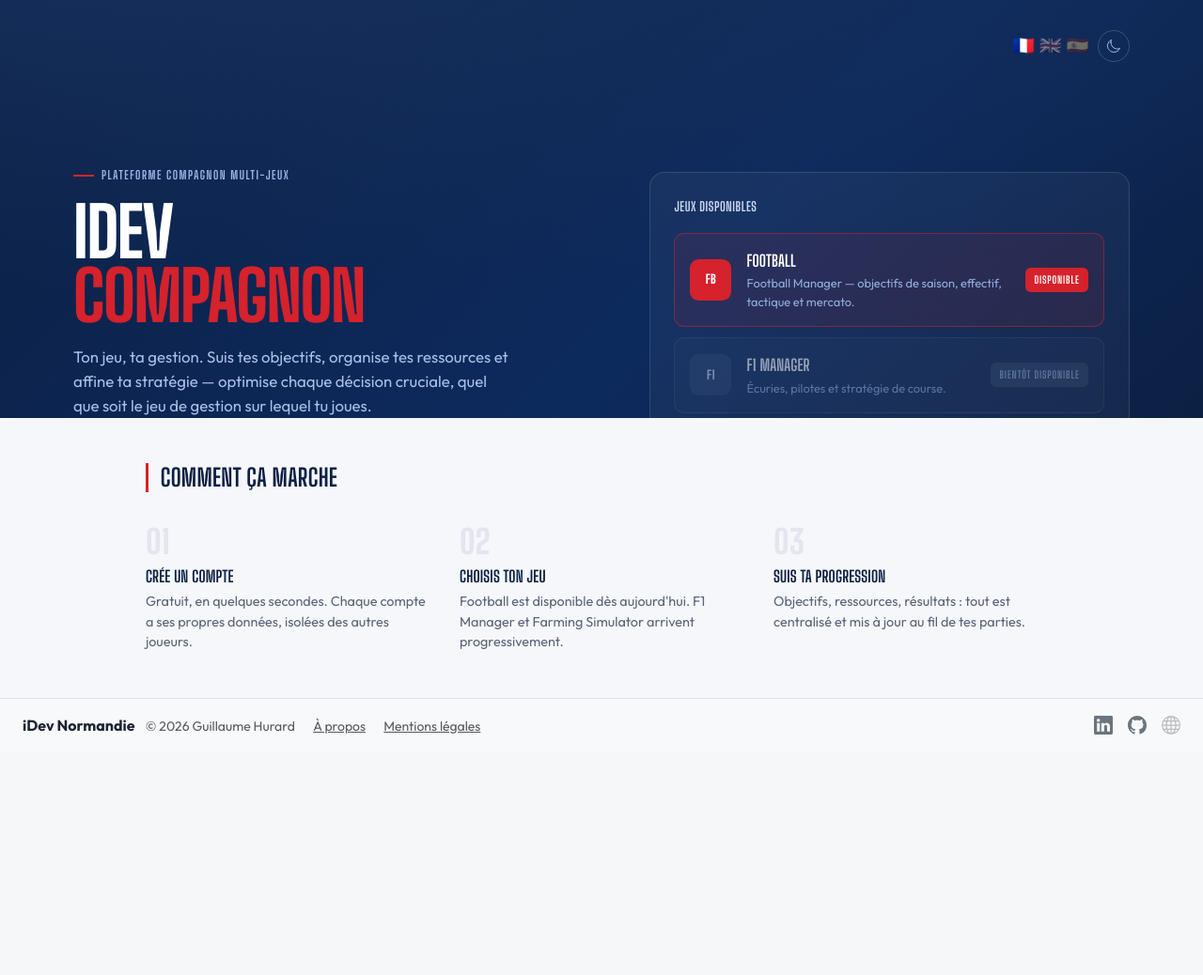
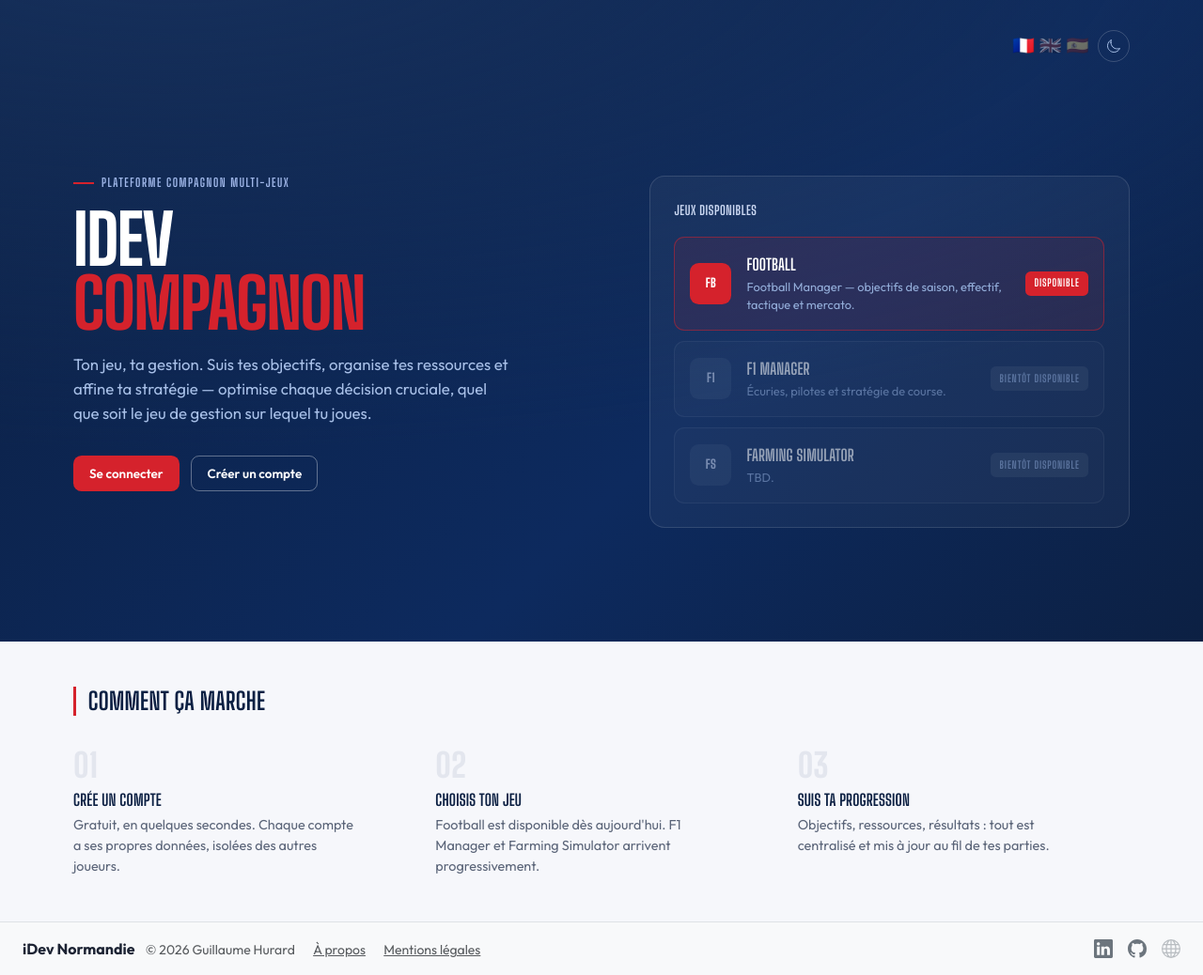
Before and after one commit to PsycoSGWaK/FMXX, a PHP site: page /root/ in a window 1280 px wide. Shown: the whole page at 94% size. Before the commit the page ends 782 px from the top, so only its background shows below. Run offline with PHP 8.4, Linux system fonts and the light colour scheme.

Commit message:
Corrige le vide sous le footer en 4K : le site n'avait pas de DOCTYPE
Sans <!DOCTYPE html>/<html>, tout le site tournait en mode Quirks du
navigateur, ce qui empechait la landing de reprendre une hauteur normale
(body force a occuper tout le viewport quel que soit le contenu). Ajoute
le DOCTYPE et la balise <html lang> (head.php/footer.php), ce qui passe
le site en mode standard.

Complete l'override body.visitor-page (deja scope a la landing) avec
html:has(body.visitor-page) pour que <html> reprenne aussi une hauteur
de contenu au lieu de 100%. Verifie que le sticky-footer des autres
pages visiteur (mentions-legales) fonctionne toujours a l'identique.

```diff
--- a/css/styles.css
+++ b/css/styles.css
@@ -546,9 +546,26 @@
     padding: 3rem 1.75rem;
 }
 
-/* La page visiteur n'utilise pas .main-content (flex:1) : sans ce reset,
-   le footer (classe Bootstrap .mt-auto, en !important) se colle au bas du
-   viewport et laisse un vide sous .how-section sur les ecrans hauts. */
+/* La landing n'utilise pas .main-content (flex:1) : le mecanisme sticky-
+   footer global (body en flex column + min-height:100dvh + footer en
+   margin-top:auto !important via .mt-auto) force alors la page a occuper
+   tout le viewport, laissant un vide sous le contenu (voire sous le
+   footer lui-meme) des que l'ecran est plus haut que le contenu. On
+   desactive entierement ce mecanisme pour cette page : elle doit faire
+   exactement la hauteur de son contenu, quelle que soit la taille de
+   l'ecran, footer collé juste apres .how-section.
+   Ne pas etendre a body (sans classe) : les autres pages visiteur (about,
+   mentions legales) dependent encore du footer pinne en bas d'ecran. */
+html:has(body.visitor-page) {
+    height: auto;
+}
+
+body.visitor-page {
+    display: block;
+    height: auto;
+    min-height: 0;
+}
+
 body.visitor-page footer {
     margin-top: 0 !important;
 }
--- a/footer.php
+++ b/footer.php
@@ -36,3 +36,4 @@
     </div>
 </footer>
 </body>
+</html>
--- a/head.php
+++ b/head.php
@@ -3,6 +3,8 @@
 require_once(__DIR__ . "/csrf.php");
 require_once(__DIR__ . "/lang.php");
 ?>
+<!DOCTYPE html>
+<html lang="<?= htmlspecialchars($_SESSION['lang'] ?? 'fr') ?>">
 <head>
     <script>
     (function () {
```
